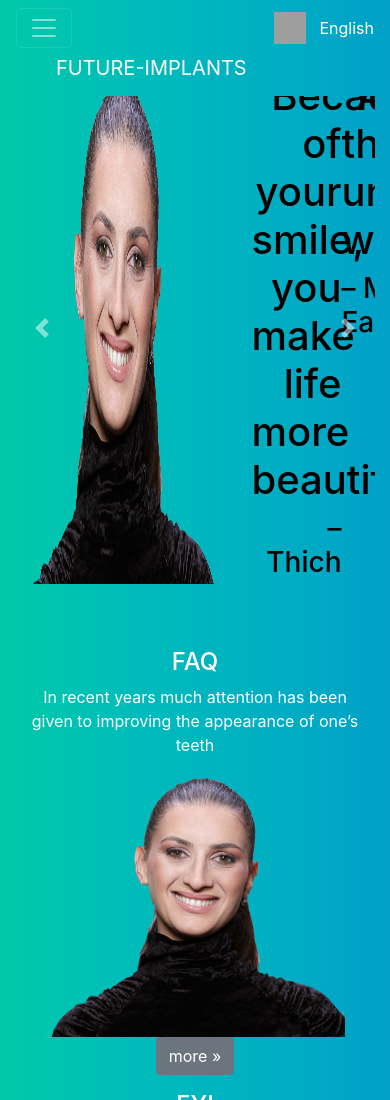
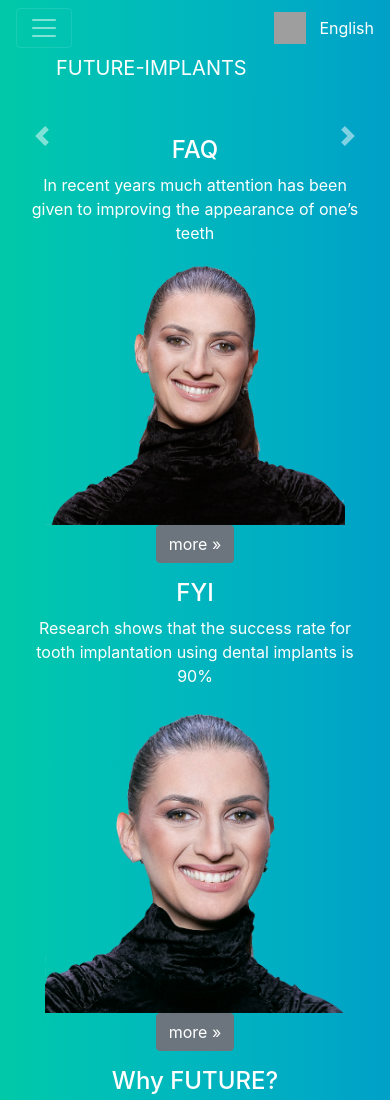
Before and after one commit to lashatatu/MedicalWebsiteMedea, a plain HTML site: page eng/main.html in a window 390 px wide. Shown: the top 1100 px of the page. Drawn offline with nearby package versions, Linux system fonts and the light colour scheme; grey boxes are pictures that could not be loaded.

Commit message:
photos update

```diff
--- a/eng/main.html
+++ b/eng/main.html
@@ -2,6 +2,7 @@
 <html lang="en">
 <head>
     <meta charset="utf-8">
+    <meta property="og:image" content="/thumb.jpg" />
     <title>FUTURE-IMPLANTS</title>
 
     <!-- Bootstrap core CSS -->
@@ -87,7 +88,7 @@
 <div class="container-fluid">
     <main>
         <div id="carouselExampleControls" class="carousel slide" data-ride="carousel">
-            <div class="carousel-inner">
+            <div class="carousel-inner d-none d-lg-block">
                 <div class="container">
 
                     <div class="carousel-item active">
```
Also changed, not shown: index.html (+1 -0 lines), thumb.jpg (added).
